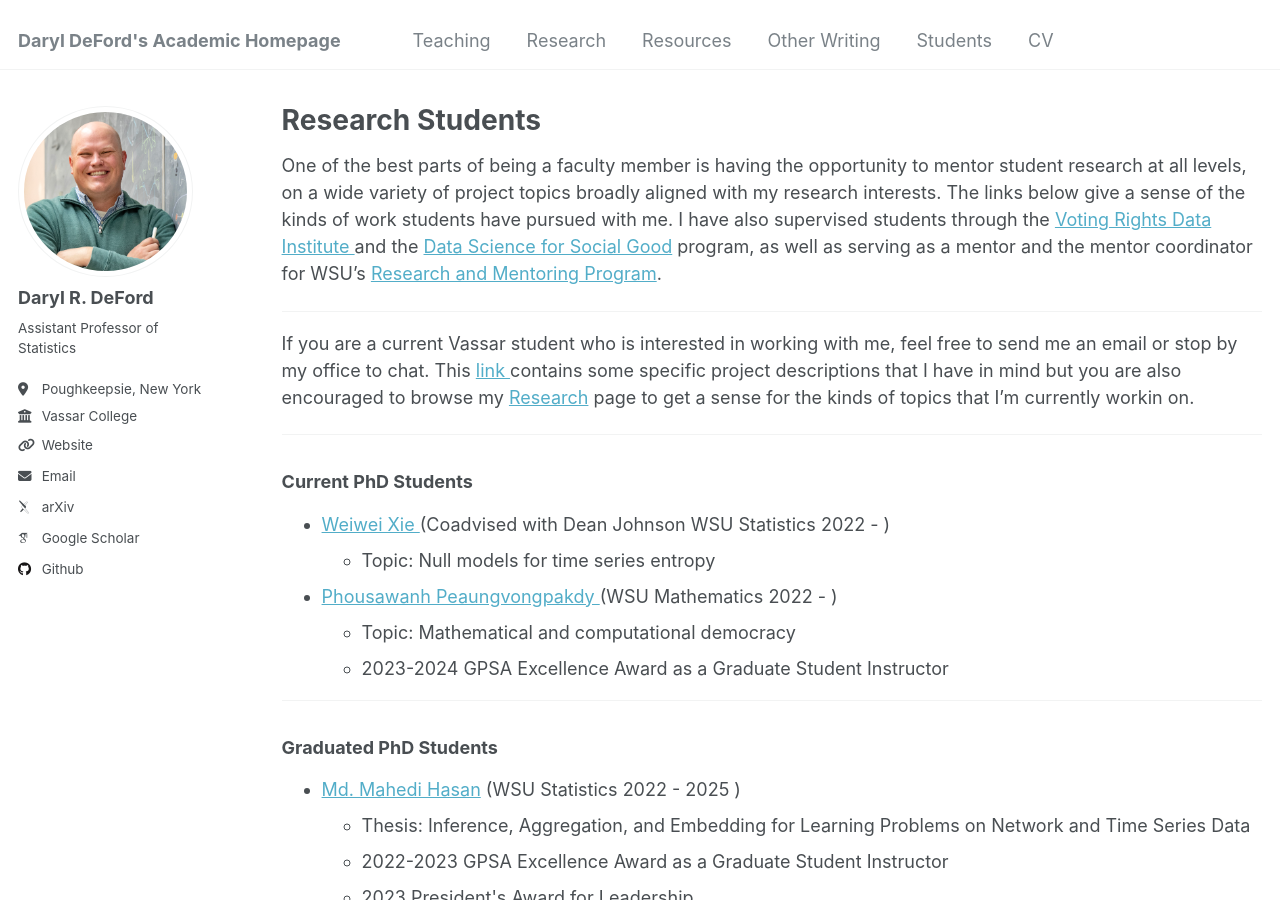
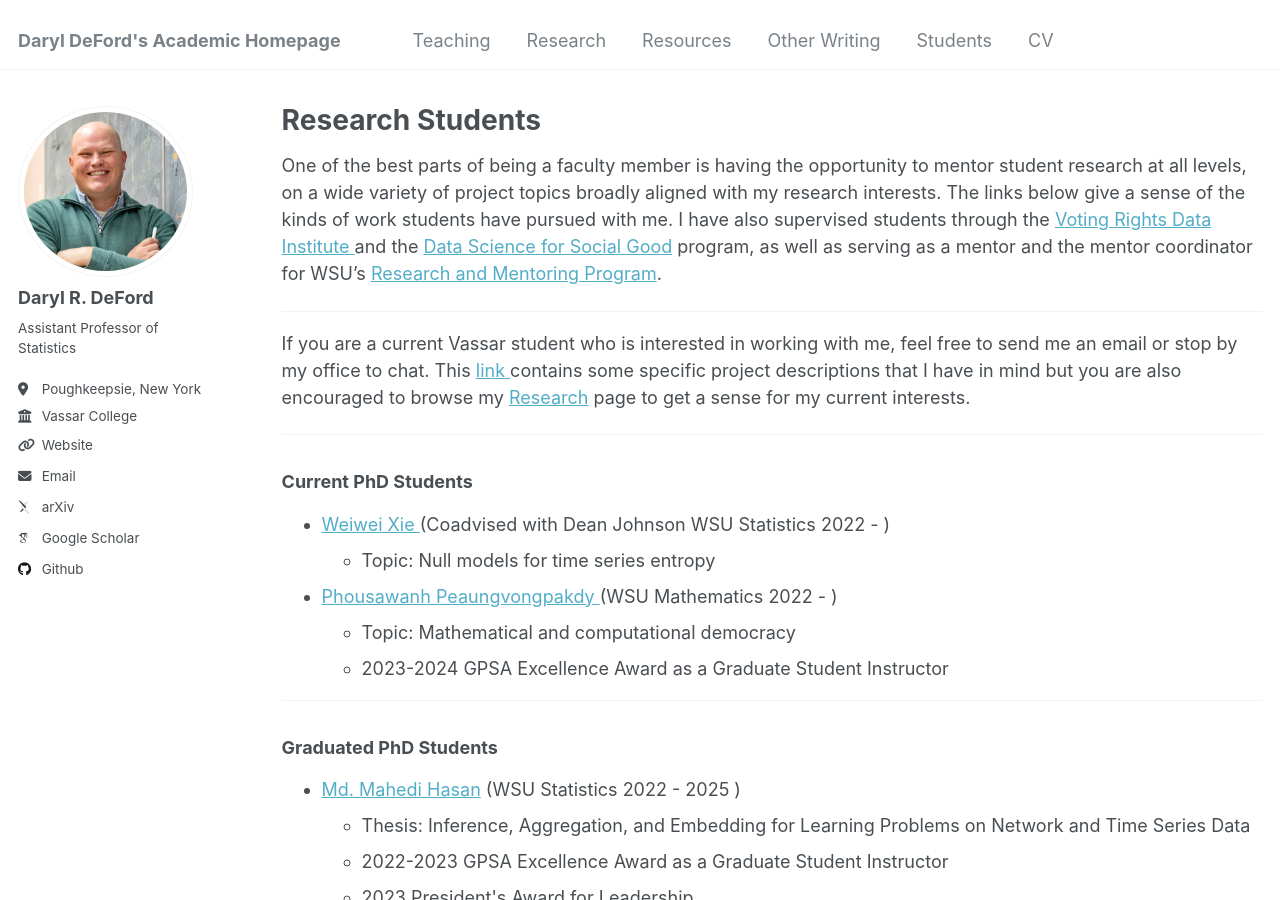
Before and after one commit to drdeford/drdeford.github.io, a Jekyll site: the page built from _pages/Students.md, in a window 1280 px wide and 900 px high. Built offline with Jekyll 4.4.1, drawn with Linux system fonts in a browser that asks for light colours; some web fonts are replaced.

Commit message:
Update Students.md

```diff
--- a/_pages/Students.md
+++ b/_pages/Students.md
@@ -12,7 +12,7 @@ One of the best parts of being a faculty member is having the opportunity to men
 
 <hr>
 
-If you are a current Vassar student who is interested in working with me, feel free to send me an email or stop by my office to chat. This <a href="../files/Potential_Student_Projects.pdf"> link </a> contains some specific project descriptions that I have in mind but you are also encouraged to browse my <a href="../Research"> Research</a> page to get a sense for the kinds of topics that I'm currently workin on.
+If you are a current Vassar student who is interested in working with me, feel free to send me an email or stop by my office to chat. This <a href="../files/Potential_Student_Projects.pdf"> link </a> contains some specific project descriptions that I have in mind but you are also encouraged to browse my <a href="../Research"> Research</a> page to get a sense for my current interests.
 
 
 <hr>
```
